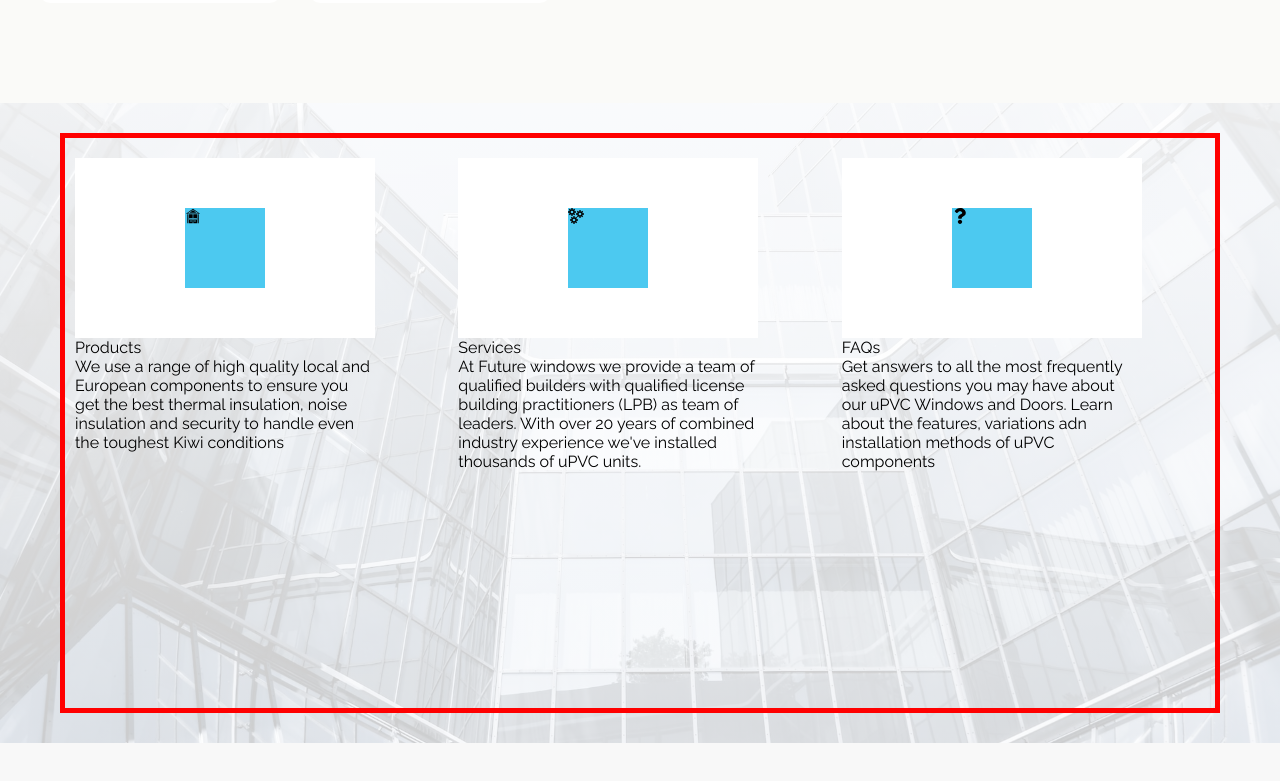
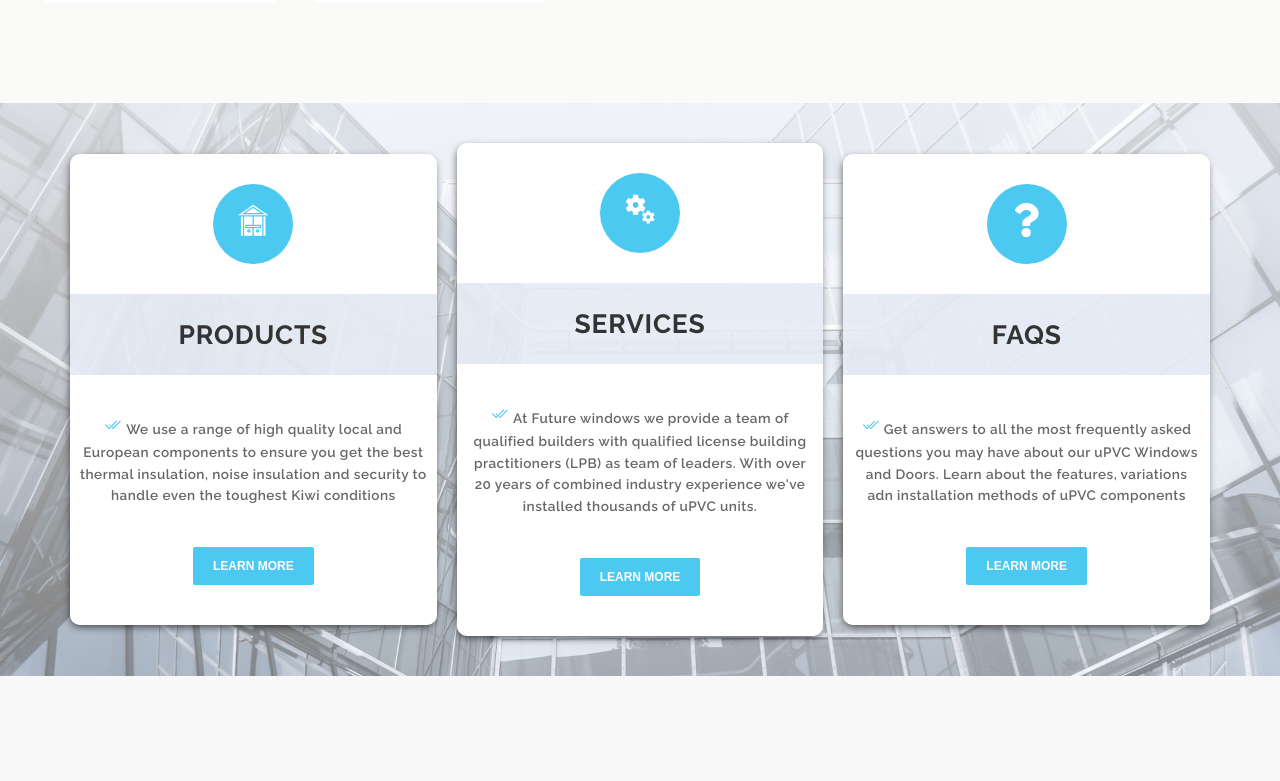
Before and after one commit to Achiekobby/real_estate_landing_page, a React (Create React App) app: page / in a window 1280 px wide. Shown: the part 1437-2218 px from the top of the page. After the commit the page ends 2163 px from the top, so only its background shows below. Built offline with nearby package versions, Linux system fonts and the light colour scheme.

Commit message:
company properties in completed

```diff
--- a/src/Data/CardData.js
+++ b/src/Data/CardData.js
@@ -1,5 +1,5 @@
 import { GiTempleGate } from "react-icons/gi";
-import { GrServices } from "react-icons/gr";
+import { MdMiscellaneousServices } from "react-icons/md";
 import { FaQuestion } from "react-icons/fa";
 
 export const cardData = [
@@ -9,7 +9,7 @@ export const cardData = [
     desc: "We use a range of high quality local and European components to ensure you get the best thermal insulation, noise insulation and security to handle even the toughest Kiwi conditions",
   },
   {
-    icon: <GrServices />,
+    icon: <MdMiscellaneousServices />,
     title: "Services",
     desc: "At Future windows we provide a team of qualified builders with qualified license building practitioners (LPB) as team of leaders. With over 20 years of combined industry experience we've installed thousands of uPVC units.",
   },
--- a/src/components/Card.jsx
+++ b/src/components/Card.jsx
@@ -1,17 +1,32 @@
-import React from 'react'
-import "../scss/Card.scss"
-const Card = ({title, icon, desc}) => {
+import React from "react";
+import "../scss/Card.scss";
+import { BsCheck2All } from "react-icons/bs";
+const Card = ({ title, icon, desc }) => {
   return (
     <div className="card">
-      <div className="card_icon_container">
-        <div className="icon_container">
-          {icon}
+      <div className="card_container">
+        <div className="card_icon_container">
+          <div className="icon_container">
+            <div className="icon"> {icon}</div>
+          </div>
+        </div>
+        <div className="card_header">
+          <h1 className="title">{title}</h1>
+        </div>
+        <div className="card_description">
+          <p>
+            <span>
+              <BsCheck2All />
+            </span>
+            {desc}
+          </p>
+          <div className="btn">
+            <button className="btn-primary">Learn More</button>
+          </div>
         </div>
       </div>
-      <div className="card_header">{title}</div>
-      <div className="card_description">{desc}</div>
     </div>
-  )
-}
+  );
+};
 
-export default Card
+export default Card;
--- a/src/scss/Card.scss
+++ b/src/scss/Card.scss
@@ -1,19 +1,98 @@
-.card{
-  width: 300px;
-  padding: 10px 0;
+.card {
+  display: flex;
+  align-items: center;
+  justify-content: center;
+  flex-direction: column;
 
-  .card_icon_container{
+  .card_container {
     width: 100%;
-    height: 180px;
+    border-radius: 10px;
+    box-shadow: -1px 3px 8px -2px rgba(0, 0, 0, 0.75);
+    -webkit-box-shadow: -1px 3px 8px -2px rgba(0, 0, 0, 0.75);
+    -moz-box-shadow: -1px 3px 8px -2px rgba(0, 0, 0, 0.75);
+
+    .card_icon_container {
+      width: 100%;
+      padding: 30px 0;
       background: #fff;
       display: flex;
       align-items: center;
       justify-content: center;
-    .icon_container{
+      border-top-right-radius: 10px;
+      border-top-left-radius: 10px;
+
+      .icon_container {
         background: #4cc9f0;
         width: 80px;
         height: 80px;
+        display: flex;
+        align-items: center;
+        justify-content: center;
+        border-radius: 50%;
 
+        .icon {
+          color: #fff;
+          font-size: 2.15rem;
         }
       }
     }
+
+    .card_header {
+      width: 100%;
+      padding: 25px 0;
+      background: rgba(231, 237, 245, 0.9);
+      display: flex;
+      align-items: center;
+      justify-content: center;
+
+      .title {
+        font-size: 1.65rem;
+        letter-spacing: 0.05rem;
+        text-transform: uppercase;
+        color: #333;
+      }
+    }
+    .card_description {
+      padding: 20px 10px;
+      background: #fff;
+      border-bottom-left-radius: 10px;
+      border-bottom-right-radius: 10px;
+      p {
+        padding: 20px 0;
+        color: rgba(51, 51, 51, 0.746);
+        line-height: 1.6;
+        letter-spacing: 0.03rem;
+        text-align: center;
+        font-size: 0.85rem;
+        font-weight: 600;
+
+        span {
+          color: #4cc9f0;
+          font-size: 1.05rem;
+          margin-right: 5px;
+        }
+      }
+      .btn {
+        margin: 20px 0;
+        display: flex;
+        align-items: center;
+        justify-content: center;
+
+        .btn-primary {
+          padding: 12px 20px;
+          border: none;
+          border-radius: 2px;
+          background: #4cc9f0;
+          color: #fff;
+          text-transform: uppercase;
+          font-size: 0.75rem;
+          font-weight: 600;
+          transition: 0.5s ease;
+          &:hover {
+            transform: scale(1.05);
+          }
+        }
+      }
+    }
+  }
+}
--- a/src/scss/Duties.scss
+++ b/src/scss/Duties.scss
@@ -1,7 +1,6 @@
 .duties {
   width: 100%;
   position: relative;
-  height: 80vh;
   padding: 30px 0;
   margin-bottom: 50px;
   display: flex;
@@ -10,9 +9,9 @@
 
   .duties_container {
     width: 100%;
+    height: 100%;
     max-width: 1200px;
     padding: 0 20px;
-    height: 100%;
 
     .dutiesBg {
       position: absolute;
@@ -36,8 +35,8 @@
         height: 100%;
         background: linear-gradient(
             180deg,
-            rgba(255, 255, 255, 0.8) 0%,
-            rgba(255, 255, 255, 0.8) 100%
+            rgba(255, 255, 255, 0.5) 0%,
+            rgba(255, 255, 255, 0.5) 100%
           ),
           linear-gradient(
             180deg, rgba(255, 255, 255, 0.6) 0%,
@@ -55,11 +54,26 @@
     .duties_wrapper {
       width: 100%;
       height: 100%;
-      border: 5px solid red;
       padding: 10px;
+
       display: grid;
-      grid-template-columns: repeat(3, 1fr);
+      grid-template-columns: repeat(3, minmax(200px,1fr));
       gap: 20px;
+      grid-auto-rows: minmax(100px, auto);
     }
   }
 }
+
+//* MEDIA QUERIES
+@media screen and (max-width:768px) {
+  .duties{
+    .duties_container{
+      .duties_wrapper{
+        display: grid;
+        grid-template-columns: repeat(2, minmax(150px, auto));
+        align-items: center;
+        place-items: center;
+      }
+    }
+  }
+}
```
Also changed, not shown: src/components/Duties.jsx (+11 -13 lines). Lines whose indentation alone changed are shown as unchanged.
